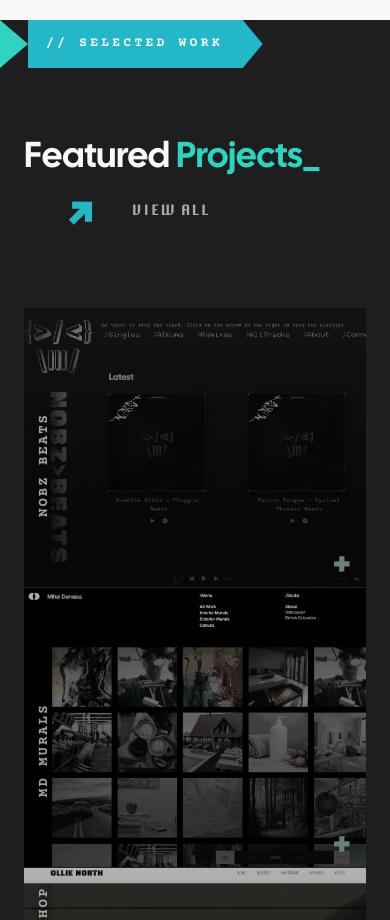
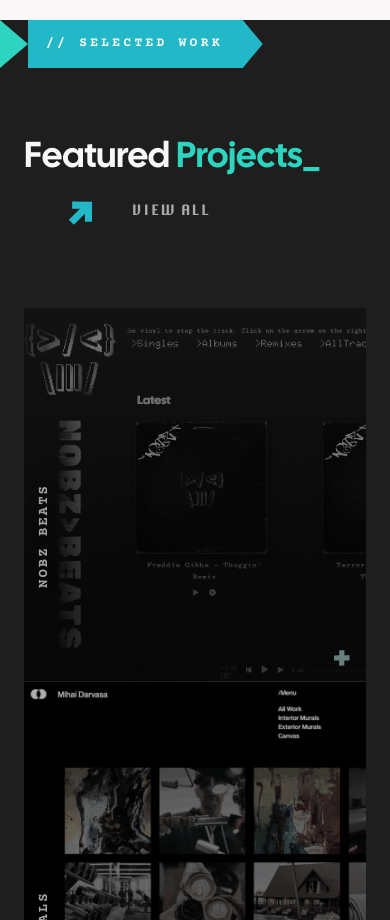
Before and after one commit to nobz226/dev-portfolio, a React (Vite) app: page / in a window 390 px wide. Shown: the part 1080-2000 px from the top of the page. Built offline with nearby package versions, Linux system fonts and the light colour scheme.

Commit message:
Fix for issue #4

```diff
--- a/src/components/ProjectsAccordion.css
+++ b/src/components/ProjectsAccordion.css
@@ -2,6 +2,12 @@
 
 .accordion-slide {
   border-right: 1px solid rgba(45, 212, 191, 0.1);
+}
+
+@media (min-width: 768px) {
+  .accordion-slide {
+    overflow: hidden;
+  }
 }
 
 .accordion-slide.active.accordion-slide {
@@ -83,7 +89,6 @@
 
   .accordion-slide.active {
     flex: 1;
-    min-height: 650px;
   }
 
   .accordion-slide-title {
--- a/src/components/ProjectsAccordion.jsx
+++ b/src/components/ProjectsAccordion.jsx
@@ -64,7 +64,7 @@ export default function ProjectsAccordion({ projects, onActiveChange }) {
         }}
         className="flex-1 relative md:overflow-hidden overflow-visible md:min-h-[500px] w-full"
       >
-        <div className="flex md:flex-row flex-col h-[500px] md:h-[500px] md:items-stretch relative gap-0 w-full min-w-0">
+        <div className="flex md:flex-row flex-col h-auto md:h-[500px] md:items-stretch relative gap-0 w-full min-w-0">
           {projects.map((project, index) => {
             const isActive = activeIndex === index
             return (
@@ -75,7 +75,7 @@ export default function ProjectsAccordion({ projects, onActiveChange }) {
                 aria-expanded={isActive}
                 aria-label={`${project.title}: ${project.description}`}
                 onKeyDown={(e) => handleSlideKeyDown(e, index)}
-                className={`accordion-slide relative cursor-pointer bg-gradient-to-br from-charcoal to-accordion-dark transition-all duration-800 overflow-hidden ${
+                className={`accordion-slide relative cursor-pointer bg-gradient-to-br from-charcoal to-accordion-dark transition-all duration-800 ${
                   isActive
                     ? 'active md:flex-[2.5] grayscale-0'
                     : 'flex-1 grayscale-[80%] brightness-70 hover:grayscale-[30%] hover:brightness-[0.85]'
--- a/src/pages/Home/components/FeaturedProjects.jsx
+++ b/src/pages/Home/components/FeaturedProjects.jsx
@@ -13,12 +13,10 @@ const featured = allProjects
   .map((p, i) => ({ ...p, number: String(i + 1).padStart(2, '0') }))
 
 export default function FeaturedProjects() {
-  const [isCardActive, setIsCardActive] = useState(false)
   const [titleDone, setTitleDone] = useState(false)
 
   return (
     <SectionWrapper id="featured" label="// selected work">
-      <div className={`${isCardActive ? 'pb-[800px]' : 'pb-96'} md:pb-0`}>
       <div className="flex flex-col md:flex-row md:items-end justify-between mb-12 gap-4">
         <h2 className="font-sans font-bold text-4xl md:text-5xl text-snow leading-tight">
             <TypedText
@@ -54,9 +52,8 @@ export default function FeaturedProjects() {
         animate={titleDone ? { opacity: 1, y: 0 } : { opacity: 0, y: 24 }}
         transition={{ duration: 0.6, ease: 'easeOut' }}
       >
-          <ProjectsAccordion projects={featured} onActiveChange={setIsCardActive} />
+          <ProjectsAccordion projects={featured} />
       </motion.div>
-      </div>
     </SectionWrapper>
   )
 }
```
Lines whose indentation alone changed are shown as unchanged.
